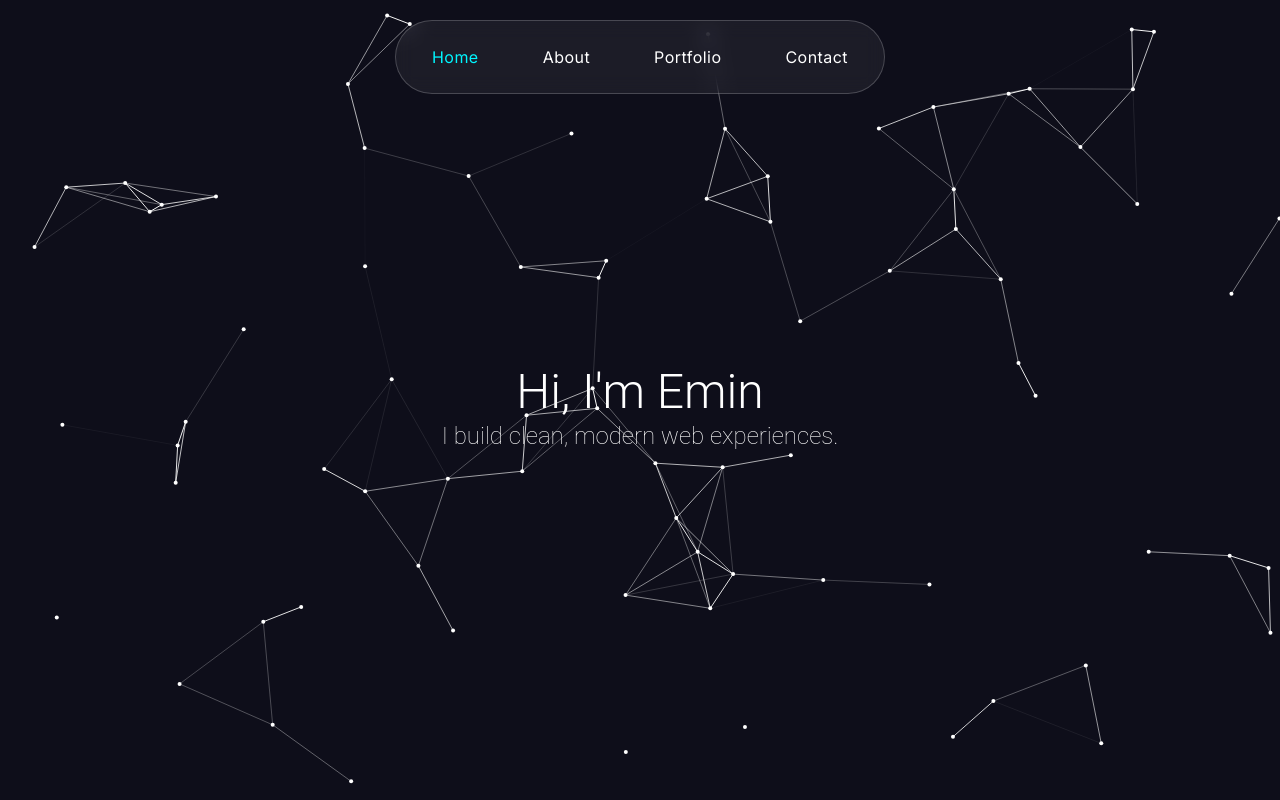
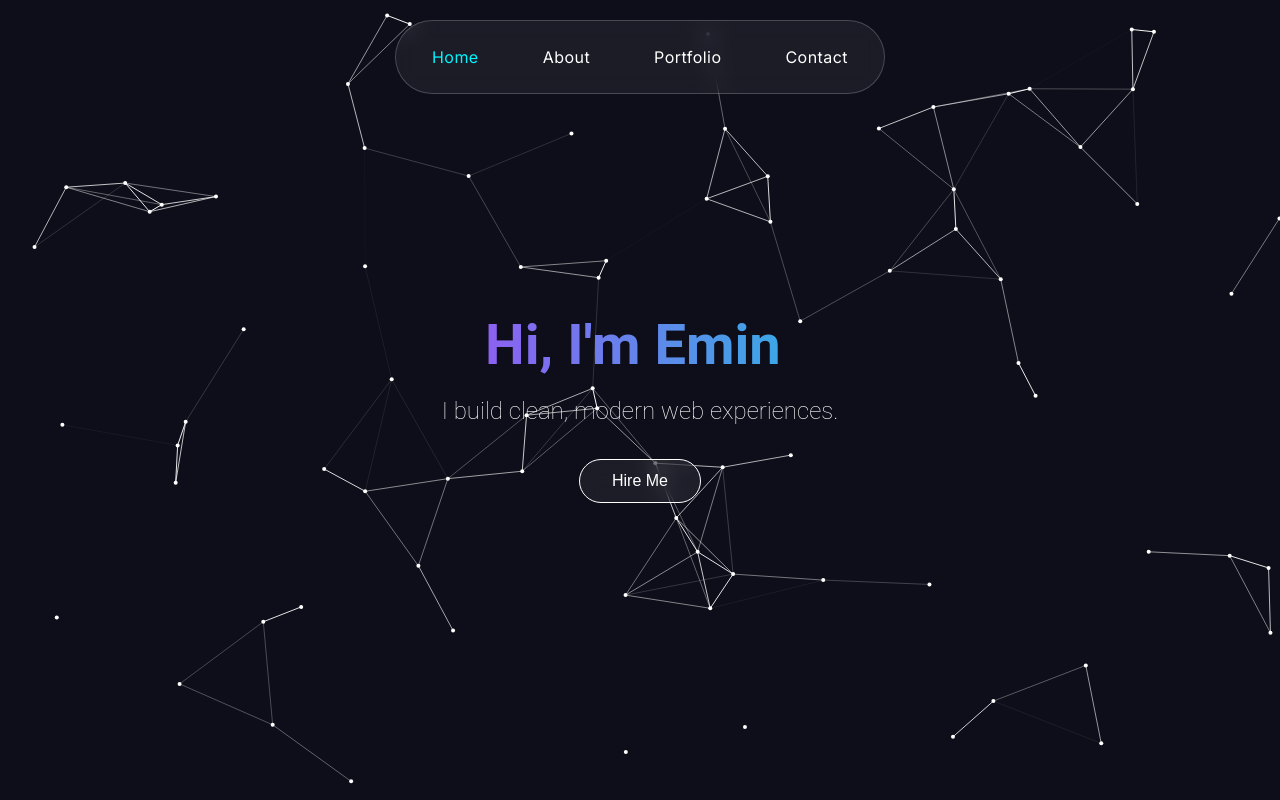
Before and after one commit to EminPetlaca/portfolio, a React (Vite) app in the folder frontend/: page / in a window 1280 px wide. Shown: the top 800 px of the page. Built offline with nearby package versions, Linux system fonts and the light colour scheme.

Commit message:
Text styling

```diff
--- a/frontend/package.json
+++ b/frontend/package.json
@@ -20,6 +20,7 @@
     "react-dom": "^19.1.0",
     "react-hover-animation": "^2.1.1",
     "react-router-dom": "^7.6.2",
+    "react-simple-typewriter": "^5.0.1",
     "three": "^0.150.1",
     "vanta": "^0.5.24"
   },
--- a/frontend/src/index.css
+++ b/frontend/src/index.css
@@ -1 +1,13 @@
 @import url('https://fonts.googleapis.com/css2?family=Space+Grotesk:wght@400;500;600&display=swap');
+
+@keyframes gradientShift {
+  0% {
+    background-position: 0% 50%;
+  }
+  50% {
+    background-position: 100% 50%;
+  }
+  100% {
+    background-position: 0% 50%;
+  }
+}
--- a/frontend/src/pages/Home.jsx
+++ b/frontend/src/pages/Home.jsx
@@ -1,16 +1,19 @@
-import React, { useRef, useEffect } from 'react';
-import { Typography, Box } from '@mui/material';
-import Navbar from '../components/NavBar';
-import ProjectSection from '../components/ProjectSection';
+import React, { useState, useRef, useEffect } from "react";
+import { Typography, Box } from "@mui/material";
+import { Typewriter } from "react-simple-typewriter";
+import { motion } from "framer-motion";
+import Navbar from "../components/NavBar";
+import ProjectSection from "../components/ProjectSection";
+import "../index.css"; // Ensure @keyframes gradientShift is defined here
 
 export default function Home() {
-
   const canvasRef = useRef(null);
   const mouse = useRef({ x: null, y: null });
+  const [typingDone, setTypingDone] = useState(false);
 
   useEffect(() => {
     const canvas = canvasRef.current;
-    const ctx = canvas.getContext('2d');
+    const ctx = canvas.getContext("2d");
 
     let width = (canvas.width = window.innerWidth);
     let height = (canvas.height = window.innerHeight);
@@ -18,7 +21,7 @@ export default function Home() {
     const points = Array.from({ length: 80 }, () => ({
       x: Math.random() * width,
       y: Math.random() * height,
-      vx: (Math.random() - 0.5) * 0.01, // slower velocity
+      vx: (Math.random() - 0.5) * 0.01,
       vy: (Math.random() - 0.5) * 0.01,
     }));
 
@@ -26,7 +29,6 @@ export default function Home() {
       ctx.clearRect(0, 0, width, height);
 
       for (let p of points) {
-        // Repel from mouse (gentle force)
         if (mouse.current.x !== null && mouse.current.y !== null) {
           const dx = mouse.current.x - p.x;
           const dy = mouse.current.y - p.y;
@@ -45,11 +47,10 @@ export default function Home() {
 
         ctx.beginPath();
         ctx.arc(p.x, p.y, 2, 0, Math.PI * 2);
-        ctx.fillStyle = '#ffffff';
+        ctx.fillStyle = "#ffffff";
         ctx.fill();
       }
 
-      // Draw connecting lines
       for (let i = 0; i < points.length; i++) {
         for (let j = i + 1; j < points.length; j++) {
           const dx = points[i].x - points[j].x;
@@ -81,60 +82,115 @@ export default function Home() {
       mouse.current.y = e.clientY;
     };
 
-    window.addEventListener('resize', handleResize);
-    window.addEventListener('mousemove', handleMouseMove);
+    window.addEventListener("resize", handleResize);
+    window.addEventListener("mousemove", handleMouseMove);
 
     return () => {
-      window.removeEventListener('resize', handleResize);
-      window.removeEventListener('mousemove', handleMouseMove);
+      window.removeEventListener("resize", handleResize);
+      window.removeEventListener("mousemove", handleMouseMove);
     };
   }, []);
 
   return (
     <>
-
       <Navbar />
       <div
         style={{
-          position: 'relative',
-          minHeight: '100vh',
-          overflow: 'hidden',
+          position: "relative",
+          minHeight: "100vh",
+          overflow: "hidden",
           fontFamily: '"Inter", sans-serif',
+          display: "flex",
+          alignItems: "center",
+          justifyContent: "center",
+          width: "100%",
         }}
       >
         <canvas
           ref={canvasRef}
           style={{
-            position: 'fixed',
+            position: "fixed",
             top: 0,
             left: 0,
             zIndex: -1,
-            width: '100%',
-            height: '100%',
-            backgroundColor: '#0e0e1a',
+            width: "100%",
+            height: "100%",
+            backgroundColor: "#0e0e1a",
           }}
         />
 
         <Box
           sx={{
-            position: 'absolute',
-            top: '50%',
-            left: '50%',
-            transform: 'translate(-50%, -50%)',
-            textAlign: 'center',
-            color: '#fff',
+            display: "flex",
+            flexDirection: "column",
+            alignItems: "center",
+            justifyContent: "center",
+            textAlign: "center",
+            color: "#fff",
+            px: 2,
+            maxWidth: "90%",
           }}
         >
-          <Typography variant="h3" sx={{ fontWeight: 300, fontSize: '3rem' }}>
-            Hi, I'm Emin
+          <Typography
+            variant="h3"
+            sx={{
+              fontWeight: 700,
+              fontSize: { xs: "2.5rem", sm: "3.5rem" },
+              background: "linear-gradient(270deg, #00DBDE, #FC00FF, #00DBDE)",
+              backgroundSize: "600% 600%",
+              WebkitBackgroundClip: "text",
+              WebkitTextFillColor: "transparent",
+              animation: "gradientShift 20s ease infinite",
+              mb: 2,
+              whiteSpace: "nowrap",
+              minWidth: "fit-content",
+              display: "inline-block",
+            }}
+          >
+            {!typingDone ? (
+              <Typewriter
+                words={["Hi, I'm Emin"]}
+                loop={1}
+                cursor
+                cursorStyle="|"
+                typeSpeed={60}
+                deleteSpeed={0}
+                delaySpeed={1000}
+                onLoopDone={() => setTypingDone(true)}
+              />
+            ) : (
+              "Hi, I'm Emin"
+            )}
           </Typography>
-          <Typography variant="h5" sx={{ fontWeight: 200 }}>
+          <Typography variant="h5" sx={{ fontWeight: 200, mb: 4 }}>
             I build clean, modern web experiences.
           </Typography>
+
+          <motion.button
+            whileHover={{
+              scale: 1.08,
+              boxShadow: "0px 8px 20px rgba(255, 255, 255, 0.2)",
+            }}
+            whileTap={{ scale: 0.95 }}
+            style={{
+              backgroundColor: "#ffffff10",
+              color: "#fff",
+              border: "1px solid #fff",
+              borderRadius: "999px",
+              padding: "12px 32px",
+              fontSize: "1rem",
+              fontWeight: 500,
+              cursor: "pointer",
+              transition: "all 0.3s ease-in-out",
+              backdropFilter: "blur(10px)",
+            }}
+            onClick={() => (window.location.href = "#contact")}
+          >
+            Hire Me
+          </motion.button>
         </Box>
-
       </div>
- <ProjectSection/>
+      <ProjectSection />
     </>
   );
 }
```
Also changed, not shown: 1 other file (tests, documents, lock files or other folders).
